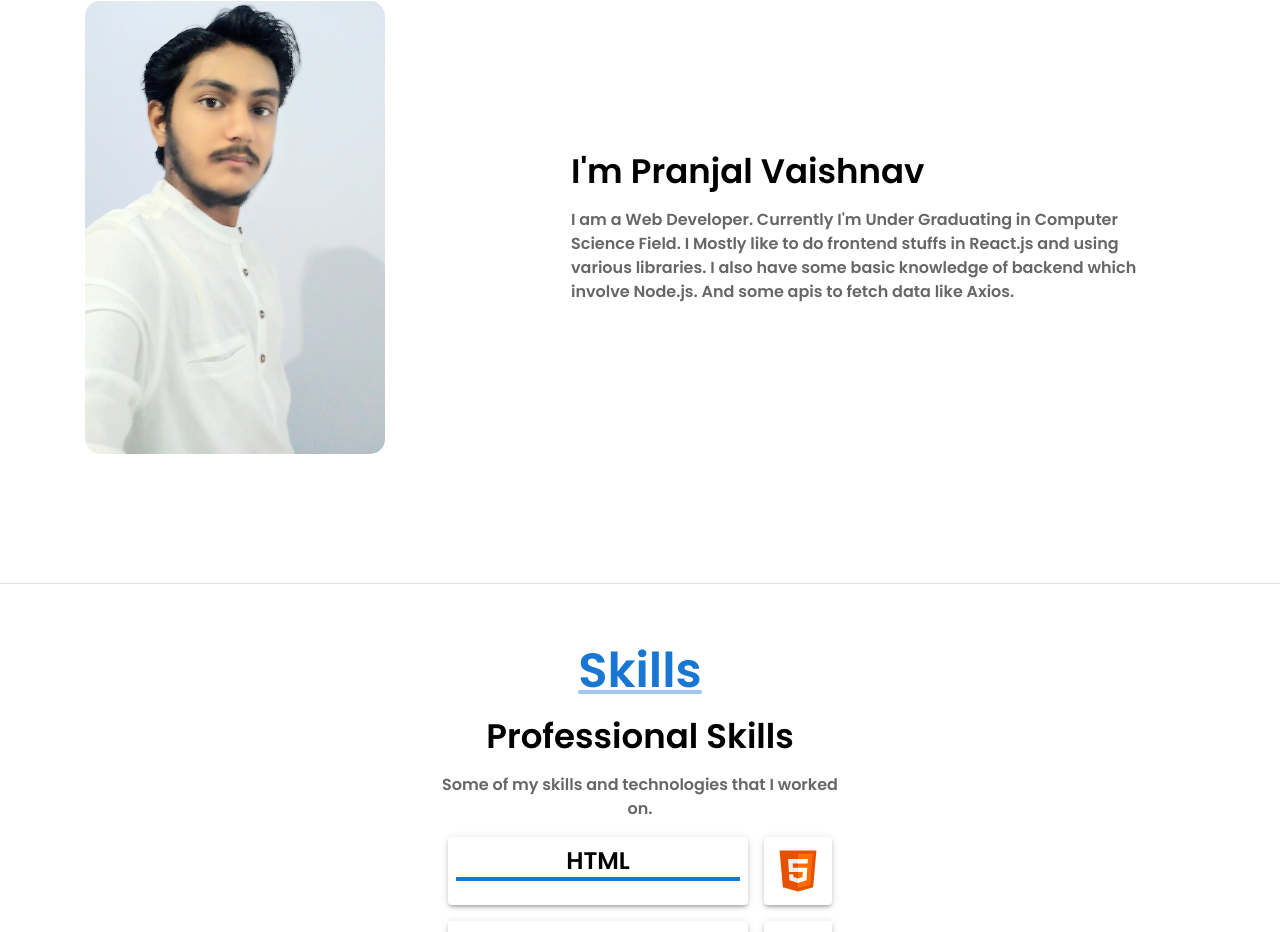
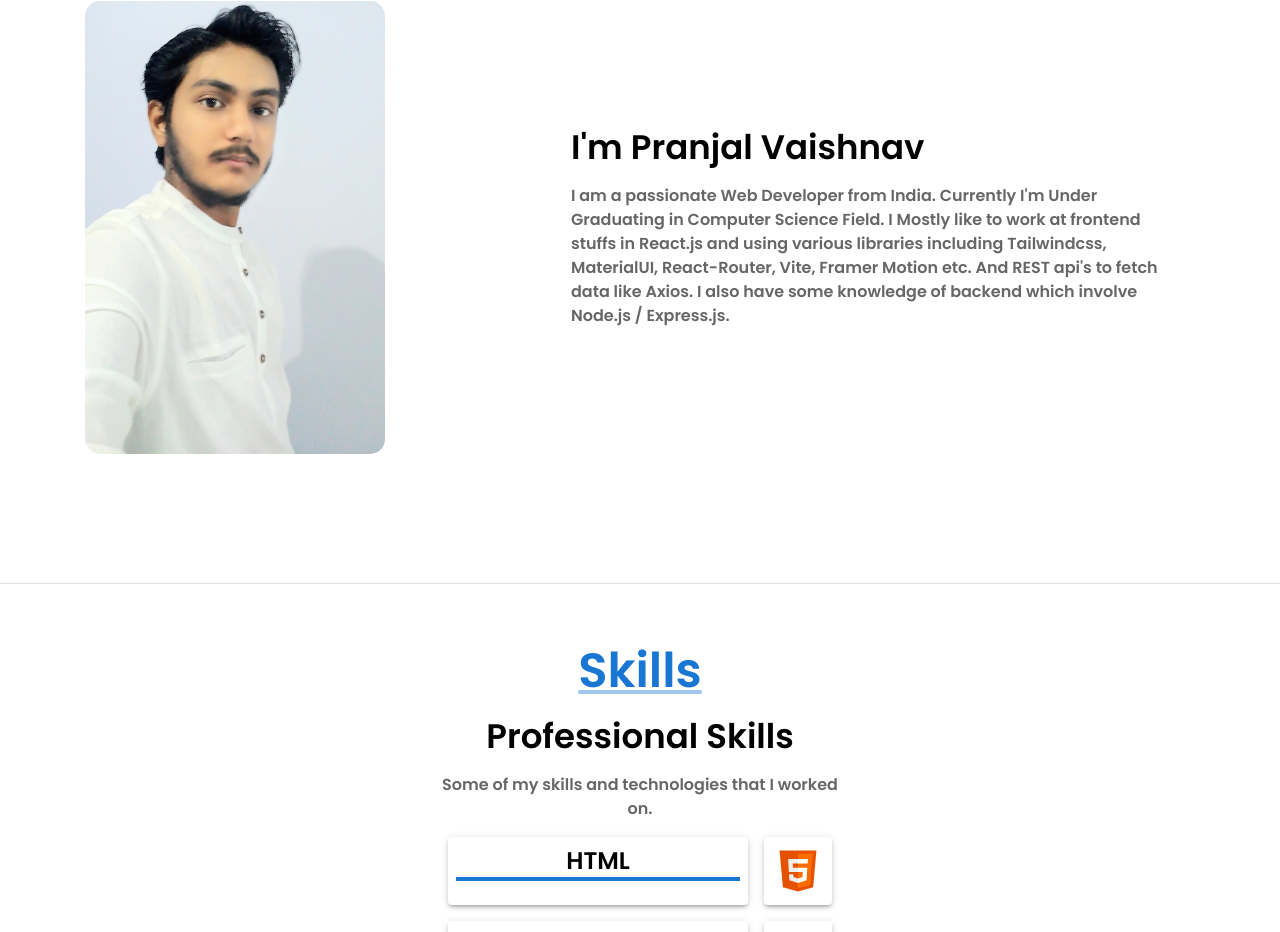
Before and after one commit to Datrixz/my-portfolio-site, a React (Create React App) app: page / in a window 1280 px wide. Shown: the part 1082-2014 px from the top of the page. Built offline with nearby package versions, Linux system fonts and the light colour scheme.

Commit message:
minor fixes

```diff
--- a/src/comp/About.js
+++ b/src/comp/About.js
@@ -65,8 +65,8 @@ const About = () => {
               color="text.secondary"
               sx={{ mt: 2, textAlign: { sm: "left" } }}
             >
-              I am a Web Developer. Currently I'm Under
-              Graduating in Computer Science Field. I Mostly like to do frontend stuffs in React.js and using various libraries. I also have some basic knowledge of backend which involve Node.js. And some apis to fetch data like Axios.
+              I am a passionate Web Developer from India. Currently I'm Under
+              Graduating in Computer Science Field. I Mostly like to work at frontend stuffs in React.js and using various libraries including Tailwindcss, MaterialUI, React-Router, Vite, Framer Motion etc. And REST api's to fetch data like Axios. I also have some knowledge of backend which involve Node.js / Express.js.
             </Typography>
           </Box>
         </Box>
```
